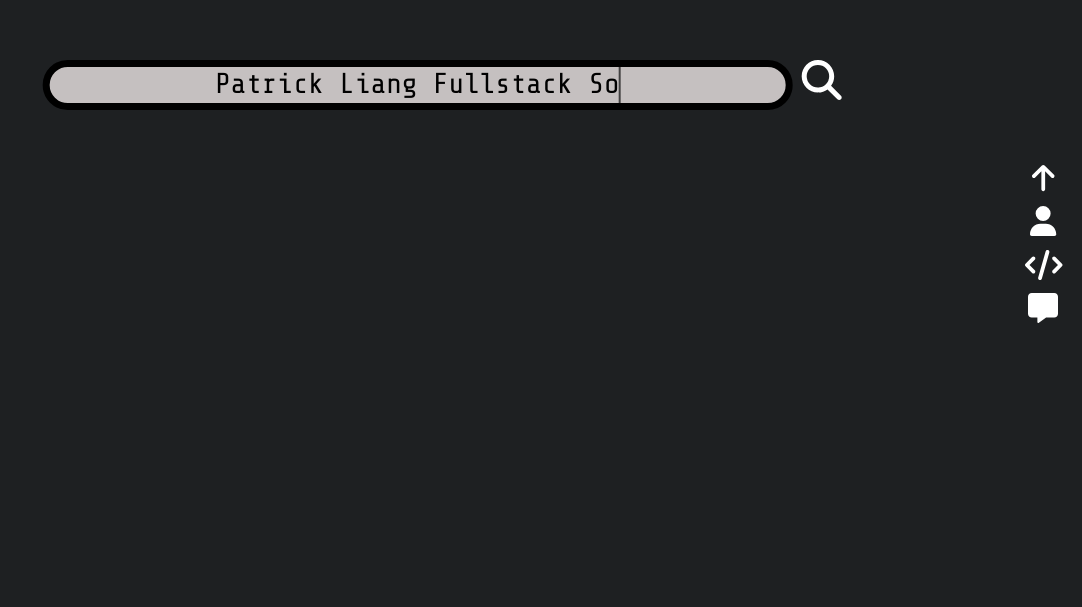
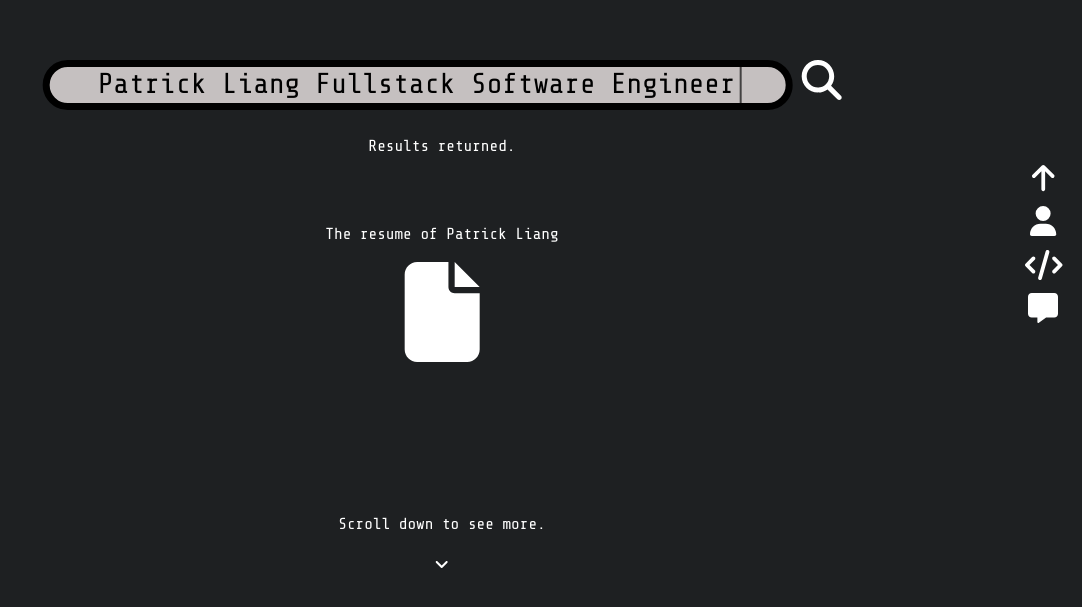
Before and after one commit to MrMcPat/mrmcpat-portfolio, a React (Create React App) app: page / in a window 1280 px wide. Shown: the part 157-764 px from the top of the page, without its empty margins (198-1280 px from the left). Built offline with nearby package versions, Linux system fonts and the light colour scheme.

Commit message:
sped up animations

```diff
--- a/src/index.css
+++ b/src/index.css
@@ -130,7 +130,7 @@
 }
 
 .anim-typewriter {
-  animation: typewriter 4s steps(40) 1s 1 normal both,
+  animation: typewriter 1s steps(40) 0.1s 1 normal both,
     blinkTextCursor 500ms steps(44) infinite normal;
 }
 @keyframes typewriter {
@@ -153,7 +153,7 @@
 .title-animate1 {
   opacity: 0;
   animation: fadeup 1s ease;
-  animation-delay: 5s;
+  animation-delay: 1.2s;
   animation-fill-mode: forwards;
   position: relative;
 }
@@ -161,7 +161,7 @@
 .title-animate2 {
   opacity: 0;
   animation: fadeup 1s ease;
-  animation-delay: 5.2s;
+  animation-delay: 1.4s;
   animation-fill-mode: forwards;
   position: relative;
 }
@@ -169,7 +169,7 @@
 .title-animate3 {
   opacity: 0;
   animation: fadein 1s ease;
-  animation-delay: 5.4s;
+  animation-delay: 1.6s;
   animation-fill-mode: forwards;
   position: relative;
   top: 150px;
```
